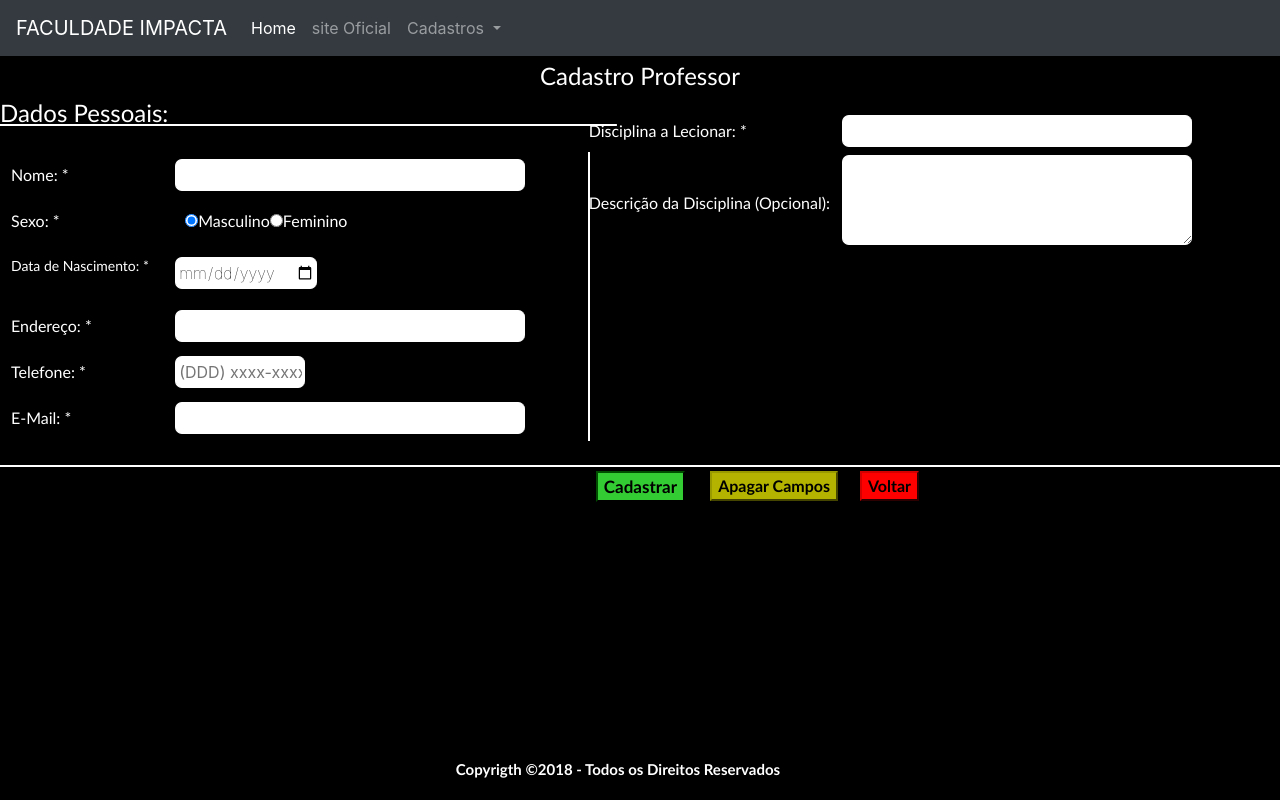
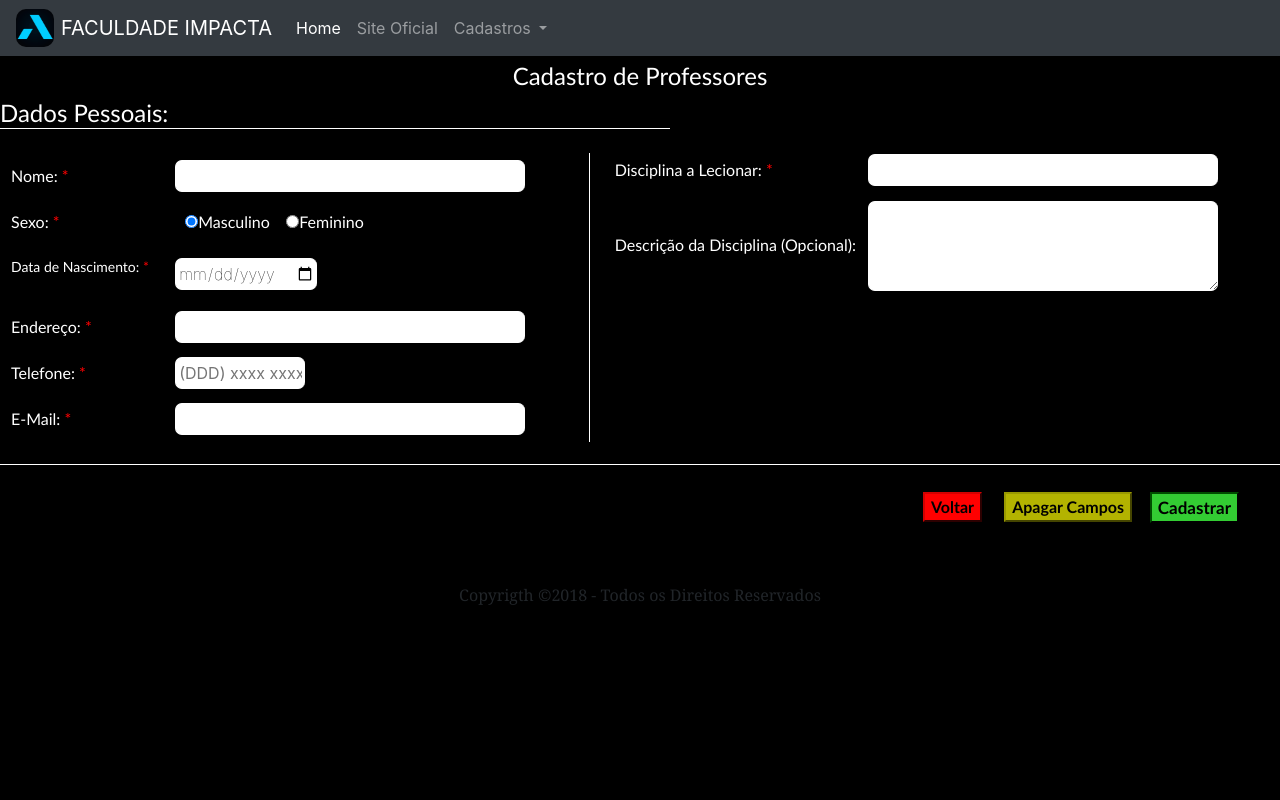
Before and after one commit to gabrielmdsantos/LMS, a Python web app: template Templates/cadastro_professor.html in a window 1280 px wide. Run offline with Jinja, Linux system fonts and the light colour scheme; the template is opened without the code that fills it, so the values that code supplies are empty; some libraries are stand-ins or nearby versions.

Commit message:
Terminando Templates HTML

```diff
--- a/Templates/cadastro_professor.html
+++ b/Templates/cadastro_professor.html
@@ -6,11 +6,13 @@
 
     <link rel="stylesheet" href="css/estilo.css">
     <title>Impacta</title>
+    <link rel="shortcut icon" href="img/impacta.ico"/>
 </head>
 
 <body class="page">
 
         <nav class="navbar navbar-expand-lg navbar-dark bg-dark">
+                <img class="img2" src="img/logo.png"/>
                 <a class="navbar-brand" href="#">FACULDADE IMPACTA</a>
 
                 <button class="navbar-toggler" type="button" data-toggle="collapse" data-target="#navbarNavDropdown" aria-controls="navbarNavDropdown" aria-expanded="false" aria-label="Toggle navigation">
@@ -27,7 +29,7 @@
                               <a class="nav-link" href="index.html">Home </a>
                             </li>
                             <li class="nav-item">
-                              <a class="nav-link" href="http://account.impacta.edu.br/">site Oficial</a>
+                              <a class="nav-link" href="http://account.impacta.edu.br/">Site Oficial</a>
                             </li>
 
                             <li class="nav-item dropdown">
@@ -38,9 +40,9 @@
                       </a>
                       <div class="dropdown-menu" aria-labelledby="navbarDropdownMenuLink">
 
-                        <a class="dropdown-item" href="cadastro_aluno.html">ALUNO</a>
-                        <a class="dropdown-item" href="cadastro_professor.html">PROFESSOR</a>
-                        <a class="dropdown-item" href="cadastro_disciplina.html">DISCIPLINA</a>
+                        <a class="dropdown-item" href="cadastro_aluno.html">Aluno</a>
+                        <a class="dropdown-item" href="cadastro_professor.html">Professor</a>
+                        <a class="dropdown-item" href="cadastro_disciplina.html">Disciplina</a>
 
 
                       </div>
@@ -50,41 +52,40 @@
               </nav>
     <div class="ex">
 
-    <footer class="cabe2">Copyrigth &copy;2018 - Todos os Direitos Reservados</footer>
     </div>
     <div>
-        <h2 class="titulo">Cadastro Professor</h2>
+        <h2 class="titulo">Cadastro de Professores</h2>
         <pre><h3 class="titulo2">Dados Pessoais:                                                                         </h3></pre>
         <form class='linha2'>
         <table>
         <tr>
-            <td><p class= "campos">Nome: *</p></td>
+            <td><p class= "campos">Nome: <b class="aste">*</b></p></td>
             <td><input type="text" id="nome" class="caixa_texto" maxlength="50" required></td>
         </tr>
         <tr>
-            <td><p class="campos">Sexo: *</p></td>
-            <td><p class="campos"><input type="radio" name="sexo" value="masculino" id="M" checked/>Masculino<input type="radio" name="sexo" value="feminino" id="F">Feminino</p></td>
+            <td><p class="campos">Sexo: <b class="aste">*</b></p></td>
+            <td><p class="campos"><input type="radio" name="sexo" value="masculino" id="M" checked/>Masculino&nbsp;&nbsp;&nbsp;&nbsp;<input type="radio" name="sexo" value="feminino" id="F">Feminino</p></td>
         </tr>
         <tr>
-            <td><pre><p class="campos">Data de Nascimento: *&nbsp;&nbsp;&nbsp;&nbsp;</p></pre></td>
+            <td><pre><p class="campos">Data de Nascimento: <b class="aste">*</b>&nbsp;&nbsp;&nbsp;&nbsp;</p></pre></td>
             <td><input type="date" name="dtnascimento" id="data" class="caixa_data" required></td>
         </tr>
         <tr>
-            <td><p class="campos">Endereço: *</p></td>
+            <td><p class="campos">Endereço: <b class="aste">*</b></p></td>
             <td><input type="text" id="endereco" class="caixa_texto" maxlength="150" required></td>
         </tr>
         <tr>
-            <td><p class ="campos">Telefone: *</p></td>
-            <td><input type="tel" id="tel" name="telefone" placeholder="(DDD) xxxx-xxxx" class="caixa_tel"required/></td>
+            <td><p class ="campos">Telefone: <b class="aste">*</b></p></td>
+            <td><input type="tel" id="tel" name="telefone" pattern="^\d{2} \d{4} \d{4}$" placeholder="(DDD) xxxx xxxx" class="caixa_tel" required='' title="Telefone Exigido - EX: xx xxxx xxxx"/></td>
         </tr>
         <tr>
-            <td><p class="campos">E-Mail: *</p></td>
+            <td><p class="campos">E-Mail: <b class="aste">*</b></p></td>
             <td><input type="text" id="email" class="caixa_texto" maxlength="100" required></td>
         </tr>
         </table>
         <table class="esquerda">
             <tr>
-                <td><p class="campos">Disciplina a Lecionar: *</p></td>
+                <td><p class="campos">Disciplina a Lecionar: <b class="aste">*</b></p></td>
                 <td><input type="text" id="lecionar" class="caixa_texto" maxlength="200" required></td>
             </tr>
             <tr>
@@ -96,9 +97,10 @@
         <input type="reset" value="Apagar Campos" class="botao2-2">
         <input type="button" value="Voltar" class="botao3-3" onClick="javascript:window.history.go(-1)">
         </form>
-    </div><br/>
+    </div><br/><br/><br/>
     <div class="linha">
-    </div><br/><br/><br/><br/><br/><br/>
+    </div><br/><br/><br/><br/><br/><br/><br/>
+    <footer><p class="copy2">Copyrigth &copy;2018 - Todos os Direitos Reservados</p></footer>
        <!--SCRIPST BOOTSTRAP-->
        <script src="https://code.jquery.com/jquery-3.3.1.slim.min.js" integrity="sha384-q8i/X+965DzO0rT7abK41JStQIAqVgRVzpbzo5smXKp4YfRvH+8abtTE1Pi6jizo" crossorigin="anonymous"></script>
        <script src="https://cdnjs.cloudflare.com/ajax/libs/popper.js/1.14.3/umd/popper.min.js" integrity="sha384-ZMP7rVo3mIykV+2+9J3UJ46jBk0WLaUAdn689aCwoqbBJiSnjAK/l8WvCWPIPm49" crossorigin="anonymous"></script>
--- a/Templates/css/CssIndex1.css
+++ b/Templates/css/CssIndex1.css
@@ -6,7 +6,6 @@
     color: aliceblue;
     margin: auto;
     width: 100%;
-
     text-align: center;
     bottom: 0;
     position: solid;
--- a/Templates/css/estilo.css
+++ b/Templates/css/estilo.css
@@ -1,31 +1,3 @@
-.cabe1{
-    background: #2E2E2E;
-    text-align: center;
-    color:white;
-    font-weight:bolder;
-    font-size: 40px;
-    margin-top: -11px;
-    margin-right: -10px;
-    margin-left: -10px;
-    border: 20px solid #2E2E2E;
-}
-
-.cabe2{
-    font-family: 'Gill Sans', 'Gill Sans MT', Calibri, 'Trebuchet MS', sans-serif;
-    bottom: 0px;
-    background: black;
-    text-align: center;
-    color:white;
-    font-weight:bolder;
-    font-size: 15px;
-    position: fixed;
-    width: 100%;
-    margin-top: -11px;
-    margin-right: 10px;
-    margin-left: -25px;
-    border: 20px solid black;
-}
-
 .page{
     background: black;
 }
@@ -44,7 +16,8 @@
     font-weight: lighter;
     font-family: 'Gill Sans', 'Gill Sans MT', Calibri, 'Trebuchet MS', sans-serif;
     text-align: left;
-    text-decoration: underline;
+    border-bottom: 1px solid white;
+    width: 670px;
 }
 
 div.ex{
@@ -88,31 +61,29 @@ div.ex{
 }
 
 .linha{
-    border-bottom: 2px solid white;
-    margin-bottom: -500;
+    margin-top: -50px;
+    border-bottom: 1px solid white;
 }
 
 .linha2{
-    border-right: 2px solid white;
+    border-right: 1px solid white;
     margin-right: 690px ;
 }
 
 .botao1{
     float: right;
-    margin-right: 600px;
-    margin-top: 30px;
+    margin-right: 50px;
     font-family: 'Gill Sans', 'Gill Sans MT', Calibri, 'Trebuchet MS', sans-serif;
     font-weight: bold;
     font-size: 17px;
     color: black;
-    background-color:springgreen;
+    background-color: lime;
     border-color: #004d00;
 }
 
 .botao2{
     float: right;
-    margin-right: -220px;
-    margin-top: 30px;
+    margin-right: 10px;
     font-family: 'Gill Sans', 'Gill Sans MT', Calibri, 'Trebuchet MS', sans-serif;
     font-weight: bold;
     font-size: 16px;
@@ -123,8 +94,7 @@ div.ex{
 
 .botao3{
     float: right;
-    margin-right: -299px;
-    margin-top: 30px;
+    margin-right: 10px;
     font-family: 'Gill Sans', 'Gill Sans MT', Calibri, 'Trebuchet MS', sans-serif;
     font-weight: bold;
     font-size: 16px;
@@ -135,8 +105,8 @@ div.ex{
 
 .botao1-1{
     float: right;
-    margin-right: -97px;
-    margin-top: 30px;
+    margin-right: -650px;
+    margin-top: 50px;
     font-family: 'Gill Sans', 'Gill Sans MT', Calibri, 'Trebuchet MS', sans-serif;
     font-weight: bold;
     font-size: 17px;
@@ -147,8 +117,8 @@ div.ex{
 
 .botao2-2{
     float: right;
-    margin-right: -250px;
-    margin-top: 30px;
+    margin-right: -543px;
+    margin-top: 50px;
     font-family: 'Gill Sans', 'Gill Sans MT', Calibri, 'Trebuchet MS', sans-serif;
     font-weight: bold;
     font-size: 16px;
@@ -159,8 +129,8 @@ div.ex{
 
 .botao3-3{
     float: right;
-    margin-right: -331px;
-    margin-top: 30px;
+    margin-top: 50px;
+    margin-right: -393px;
     font-family: 'Gill Sans', 'Gill Sans MT', Calibri, 'Trebuchet MS', sans-serif;
     font-weight: bold;
     font-size: 16px;
@@ -171,12 +141,19 @@ div.ex{
 
 .esquerda{
     float: right;
-    margin-top: -333px;
-    margin-right: -605px;
+    margin-top: -295px;
+    margin-right: -630px;
+}
+
+.esquerda2{
+    float: right;
+    margin-top: -295px;
+    margin-right: -570px;
 }
 
 .caixa_texto2{
     border-radius: 7px;
+    margin-top: 7px;
     border: 1px solid white;
     border-right: 500px;
     padding: 10px 0px;
@@ -188,7 +165,7 @@ div.ex{
     border-radius: 7px;
     border: 1px solid white;
     border-right: 500px;
-    padding: 10px 0px;
+    padding: 14px 0px;
     width: 70px;
     height: 5px;
 }
@@ -208,7 +185,7 @@ div.ex{
 .imglinks{
     width: 39px;
     float: right;
-    margin-left: 10px;
+    margin-left: 470px;
 }
 
 .imglinks1{
@@ -226,7 +203,7 @@ div.ex{
 .imglinks3{
     width: 39px;
     float: right;
-    margin-left: 470px;
+    margin-left: 10px;
 }
 
 .per{
@@ -255,5 +232,49 @@ div.ex{
 
  .copy{
     font-family: Georgia, 'Times New Roman', Times, serif;
+    margin-bottom: 0px;
+    text-align: center;
+    margin-top: 50px;
+ }
 
+.copy2{
+    font-family: Georgia, 'Times New Roman', Times, serif;
+    margin-bottom: 0px;
+    text-align: center;
+}
+
+ .texto_contato{
+    text-align: left;
+    float: right;
+    margin-right: 250px;
+    font-family: Georgia, 'Times New Roman', Times, serif;
  }
+
+ .impacta2{
+    width: 300px;
+    float: left;
+    margin-left: 50px;
+ }
+
+ .siga{
+     font-family: Georgia, 'Times New Roman', Times, serif;
+     text-align: left;
+     margin-left: 70px;
+ }
+
+ .alinhamento{
+     float: left;
+     margin-left: -280px;
+     margin-top: -40px;
+ }
+
+ .aste{
+     color: red;
+ }
+
+ .copy2{
+    font-family: Georgia, 'Times New Roman', Times, serif;
+    margin-bottom: 0px;
+    text-align: center;
+    margin-top: -50px;
+ }
--- a/Templates/js/validacoes.js
+++ b/Templates/js/validacoes.js
@@ -37,12 +37,10 @@ if ((usuario.length >=1) &&
     (dominio.search(".")!=-1) &&
     (dominio.indexOf(".") >=1)&&
     (dominio.lastIndexOf(".") < dominio.length - 1)) {
-<<<<<<< HEAD
 document.getElementById("msgemail").innerHTML="E-mail válido";
-=======
 document.getElementById("msgemail").innerHTML="<font color='green'>E-mail válido</font>";
 alert("E-mail valido");
->>>>>>> 80e37f0aa43c291c56bbc34c732a44bc9d9d6cfc
+
 }
 else{
 document.getElementById("msgemail").innerHTML="<font color='red'>E-mail inválido </font>";
```
Also changed, not shown: Templates/cadastro_aluno.html (+18 -30 lines), Templates/cadastro_disciplina.html (+16 -15 lines), Templates/index.html (+23 -10 lines), Templates/img/c.jpg, Templates/img/search3.png (added).
